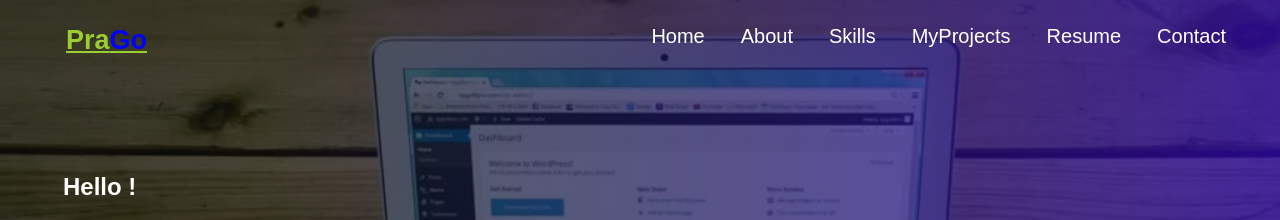
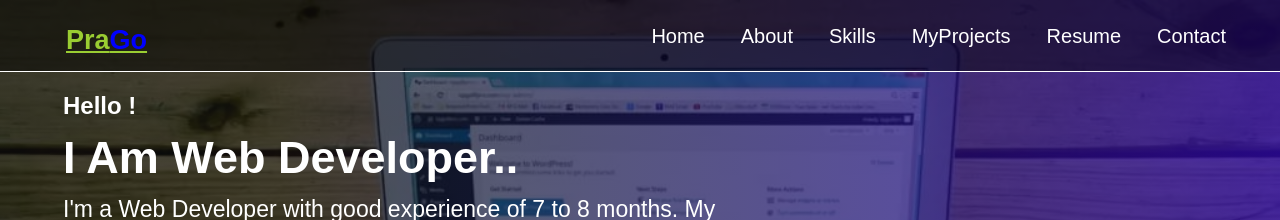
Before and after one commit to ErGovindthakur/CODSOFT_task1, a plain HTML site: page index.html in a window 1280 px wide. Shown: the top 220 px of the page. Drawn offline with nearby package versions, Linux system fonts and the light colour scheme.

Commit message:
Fixed some navbar related issue

```diff
--- a/index.css
+++ b/index.css
@@ -23,6 +23,15 @@ header{
     font-size: 27px;
     font-weight: bold;
     text-decoration: underline;
+}
+#navHandler{
+    width: 100%;
+    height: 72px;
+    background: rgba(0, 0, 0, 0.464);
+    border-bottom: 1px solid white;
+    position: fixed;
+    top: 0;
+    left: 0;
 }
 nav{
     display: flex;
--- a/index.html
+++ b/index.html
@@ -20,6 +20,7 @@
   <body>
     <!-- This is our header section containing navbar, short intro of mySelf -->
     <header>
+    <div id="navHandler">
       <nav>
         <div class="logo">Pra<span style="color: blue;">Go</span></div>
         <div class="nav-links">
@@ -31,6 +32,7 @@
           <li><a href="#contact">Contact</a></li>
         </div>
       </nav>
+    </div>
 
       <div class="intro" id="home">
         <h2>Hello !</h2>
```
